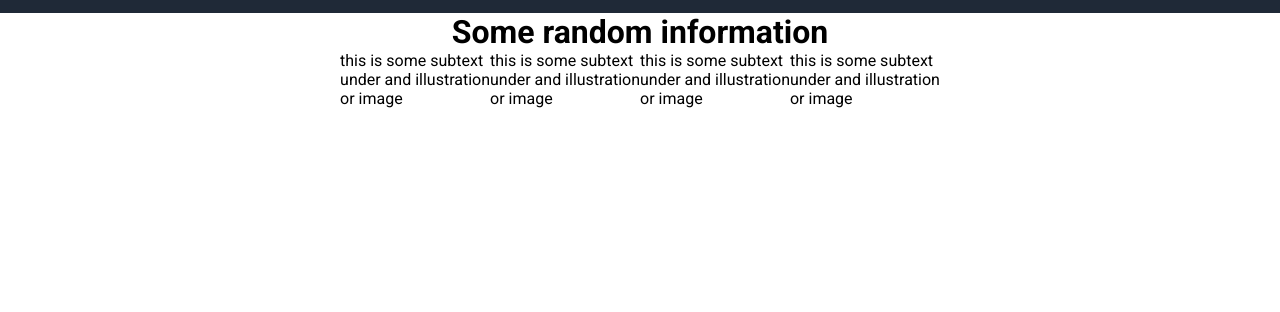
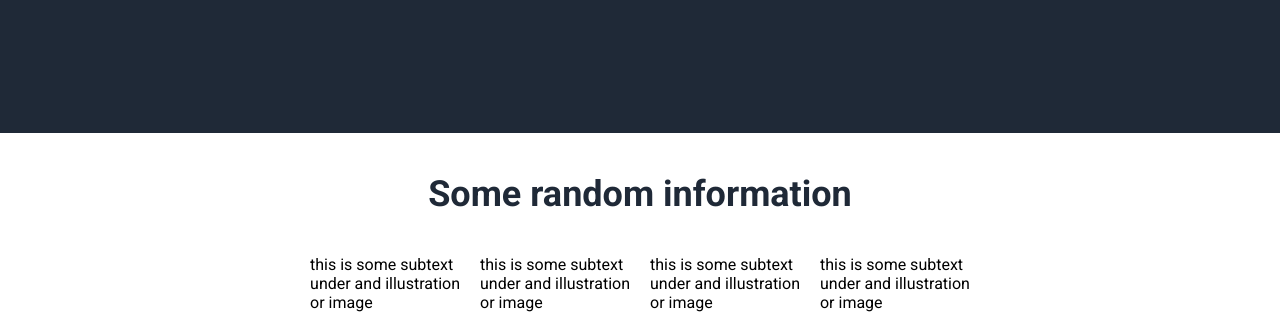
Before and after one commit to Samar-exe/landing-page, a plain HTML site: page index.html in a window 1280 px wide. Shown: the part 551-863 px from the top of the page. Before the commit the page ends 800 px from the top, so only its background shows below. Drawn offline with Linux system fonts and the light colour scheme.

Commit message:
Adjust margin

```diff
--- a/style.css
+++ b/style.css
@@ -9,6 +9,7 @@
 .main-section {
 	background-color: #1f2937;
 	color: #f9faf8;
+	padding-bottom: 15vh;
 }
 
 .navbar {
@@ -101,7 +102,16 @@
 	align-items: center;
 }
 
+.card-section h1 {
+	font-size: 36px;
+	font-weight: bolder;
+	color: #1f2937;
+	margin-top: 5vh;
+	margin-bottom: 5vh;
+}
+
 .cards {
 	display: flex;
-	justify-content: space-between;
+	justify-content: center;
+	gap: 20px;
 }
```
